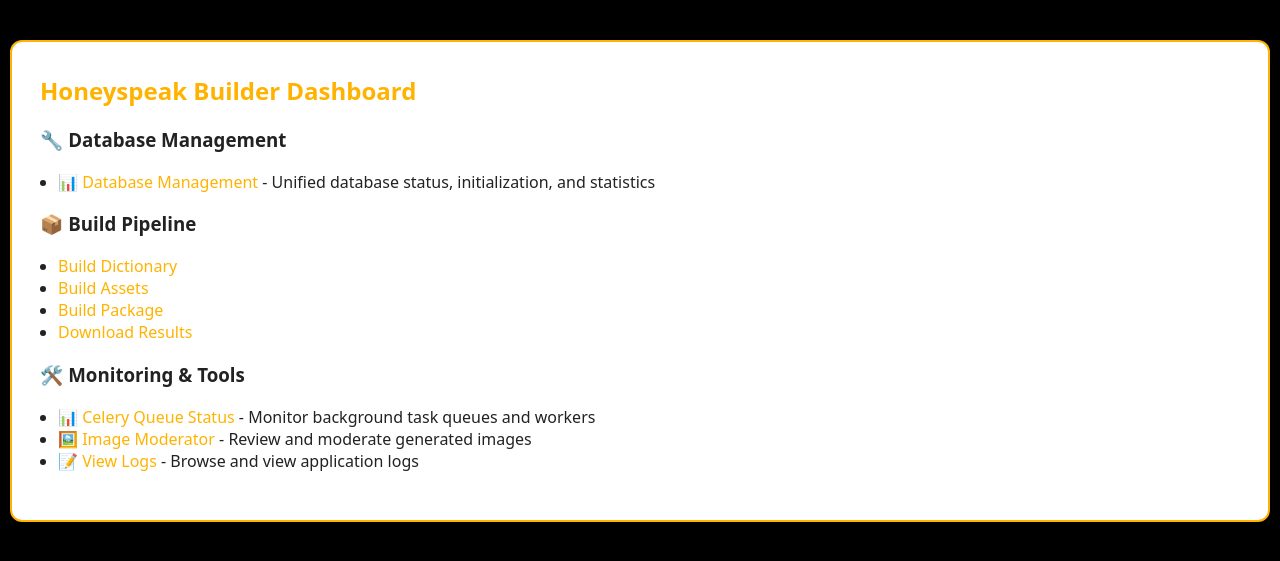
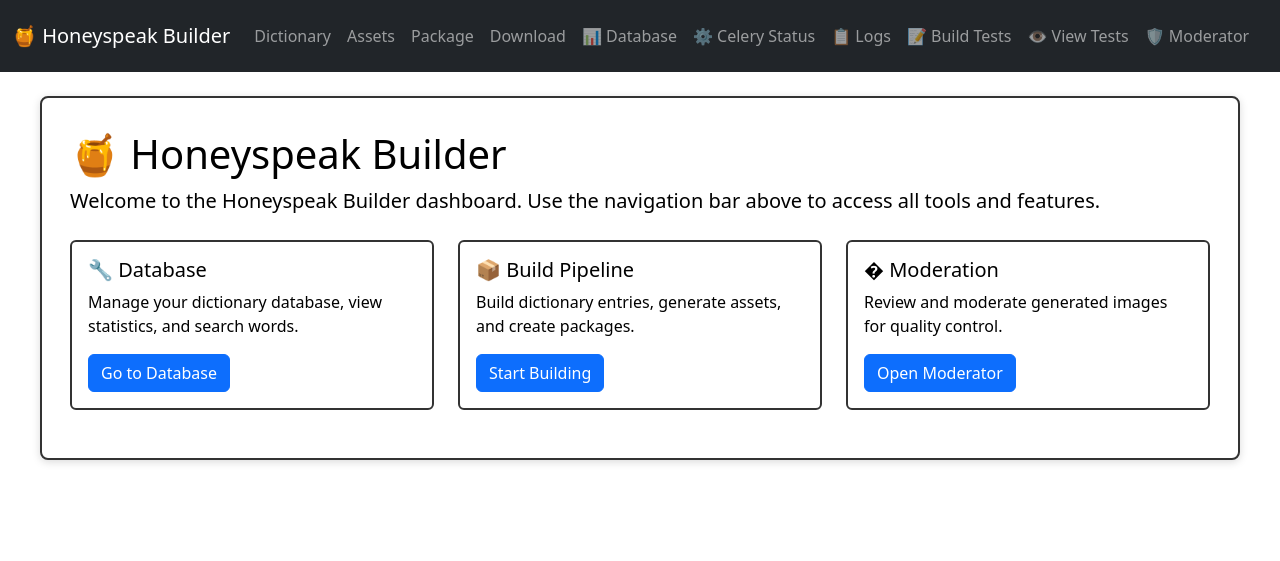
Before and after one commit to jeffmcneely/honeyspeak-builder, a Flask app: page / in a window 1280 px wide. Shown: the top 561 px of the page. Run offline with Flask 3, Linux system fonts and the light colour scheme; some libraries are stand-ins or nearby versions.

Commit message:
clean up css

```diff
--- a/scripts/static/index.css
+++ b/scripts/static/index.css
@@ -1,64 +1,138 @@
+/* High contrast theme for better readability */
 body {
-  background: #000;
-  color: #222;
+  background: #ffffff;
+  color: #000000;
   font-family: system-ui, -apple-system, Segoe UI, Roboto, sans-serif;
   margin: 0;
   padding: 0;
 }
+
 .container {
   max-width: 1200px;
-  margin: 40px auto;
-  background: #fff;
-  border-radius: 12px;
-  box-shadow: 0 2px 16px rgba(0,0,0,0.08);
+  margin: 20px auto;
+  background: #ffffff;
+  border-radius: 8px;
+  box-shadow: 0 2px 8px rgba(0,0,0,0.15);
   padding: 32px 28px;
-  border: 2px solid #FFB300;
+  border: 2px solid #333333;
 }
-h2 {
-  color: #FFB300;
+
+h1, h2, h3, h4, h5, h6 {
+  color: #000000;
   margin-top: 0;
 }
-a, button {
-  color: #FFB300;
-  text-decoration: none;
+
+a {
+  color: #0056b3;
+  text-decoration: underline;
   font-weight: 500;
 }
+
+a:hover {
+  color: #003d82;
+  text-decoration: underline;
+}
+
 button {
-  background: #FFB300;
-  color: #000;
-  border: none;
+  background: #0056b3;
+  color: #ffffff;
+  border: 2px solid #003d82;
   border-radius: 6px;
   padding: 8px 18px;
   font-size: 16px;
+  font-weight: 600;
   cursor: pointer;
   margin-top: 8px;
 }
+
 button:hover {
-  background: #e6a000;
+  background: #003d82;
+  border-color: #002b5c;
 }
+
 label {
   display: block;
   margin: 12px 0 6px 0;
-  color: #222;
+  color: #000000;
+  font-weight: 600;
 }
-input[type="text"], select {
-  padding: 6px 10px;
+
+input[type="text"],
+input[type="number"],
+select {
+  padding: 8px 10px;
   border-radius: 4px;
-  border: 1px solid #FFB300;
+  border: 2px solid #333333;
   margin-bottom: 10px;
   width: 100%;
   box-sizing: border-box;
+  background: #ffffff;
+  color: #000000;
+  font-size: 16px;
 }
+
+input[type="text"]:focus,
+input[type="number"]:focus,
+select:focus {
+  outline: 3px solid #0056b3;
+  border-color: #0056b3;
+}
+
 input[type="file"] {
   margin-bottom: 10px;
 }
+
 ul {
   padding-left: 18px;
 }
+
+li {
+  margin: 8px 0;
+  color: #000000;
+}
+
 pre {
-  background: #222;
-  color: #FFB300;
+  background: #f5f5f5;
+  color: #000000;
   padding: 12px;
   border-radius: 8px;
+  border: 2px solid #333333;
   overflow-x: auto;
 }
+
+code {
+  background: #f5f5f5;
+  color: #000000;
+  padding: 2px 6px;
+  border-radius: 3px;
+  border: 1px solid #cccccc;
+}
+
+/* Ensure Bootstrap components also have high contrast */
+.card {
+  border: 2px solid #333333;
+  background: #ffffff;
+}
+
+.card-body {
+  color: #000000;
+}
+
+.table {
+  color: #000000;
+}
+
+.text-muted {
+  color: #555555 !important;
+}
+
+.alert {
+  border: 2px solid;
+  color: #000000;
+  font-weight: 500;
+}
+
+.badge {
+  font-weight: 700;
+  border: 1px solid rgba(0,0,0,0.2);
+}
--- a/scripts/templates/base.html
+++ b/scripts/templates/base.html
@@ -31,6 +31,9 @@
           </li>
           <li class="nav-item">
             <a class="nav-link" href="/database">📊 Database</a>
+          </li>
+          <li class="nav-item">
+            <a class="nav-link" href="/celery_status">⚙️ Celery Status</a>
           </li>
           <li class="nav-item">
             <a class="nav-link" href="/logs">📋 Logs</a>
--- a/scripts/templates/index.html
+++ b/scripts/templates/index.html
@@ -1,31 +1,42 @@
-<!doctype html>
-<html lang="en">
-<head>
-  <meta charset="utf-8" />
-  <meta name="viewport" content="width=device-width, initial-scale=1" />
-  <title>Honeyspeak Builder</title>
-  <link rel="stylesheet" href="/static/index.css" />
-</head>
-<body>
-  <div class="container">
-    <h2>Honeyspeak Builder Dashboard</h2>
-    <h3>🔧 Database Management</h3>
-    <ul>
-      <li><a href="/database">📊 Database Management</a> - Unified database status, initialization, and statistics</li>
-    </ul>
-    <h3>📦 Build Pipeline</h3>
-    <ul>
-      <li><a href="/build_dictionary">Build Dictionary</a></li>
-      <li><a href="/build_assets">Build Assets</a></li>
-      <li><a href="/build_package">Build Package</a></li>
-      <li><a href="/download">Download Results</a></li>
-    </ul>
-    <h3>🛠️ Monitoring & Tools</h3>
-    <ul>
-      <li><a href="/celery_status">📊 Celery Queue Status</a> - Monitor background task queues and workers</li>
-      <li><a href="/moderator">🖼️ Image Moderator</a> - Review and moderate generated images</li>
-      <li><a href="/logs">📝 View Logs</a> - Browse and view application logs</li>
-    </ul>
+{% extends "base.html" %}
+
+{% block title %}Honeyspeak Builder{% endblock %}
+
+{% block content %}
+<div class="container mt-4">
+  <h1>🍯 Honeyspeak Builder</h1>
+  <p class="lead">Welcome to the Honeyspeak Builder dashboard. Use the navigation bar above to access all tools and features.</p>
+
+  <div class="row mt-4">
+    <div class="col-md-4">
+      <div class="card mb-3">
+        <div class="card-body">
+          <h5 class="card-title">🔧 Database</h5>
+          <p class="card-text">Manage your dictionary database, view statistics, and search words.</p>
+          <a href="/database" class="btn btn-primary">Go to Database</a>
+        </div>
+      </div>
+    </div>
+
+    <div class="col-md-4">
+      <div class="card mb-3">
+        <div class="card-body">
+          <h5 class="card-title">📦 Build Pipeline</h5>
+          <p class="card-text">Build dictionary entries, generate assets, and create packages.</p>
+          <a href="/build_dictionary" class="btn btn-primary">Start Building</a>
+        </div>
+      </div>
+    </div>
+
+    <div class="col-md-4">
+      <div class="card mb-3">
+        <div class="card-body">
+          <h5 class="card-title">�️ Moderation</h5>
+          <p class="card-text">Review and moderate generated images for quality control.</p>
+          <a href="/moderator" class="btn btn-primary">Open Moderator</a>
+        </div>
+      </div>
+    </div>
   </div>
-</body>
-</html>
+</div>
+{% endblock %}
```
Also changed, not shown: scripts/celery_tasks.py (+70 -6 lines), scripts/templates/moderator.html (+65 -14 lines).
